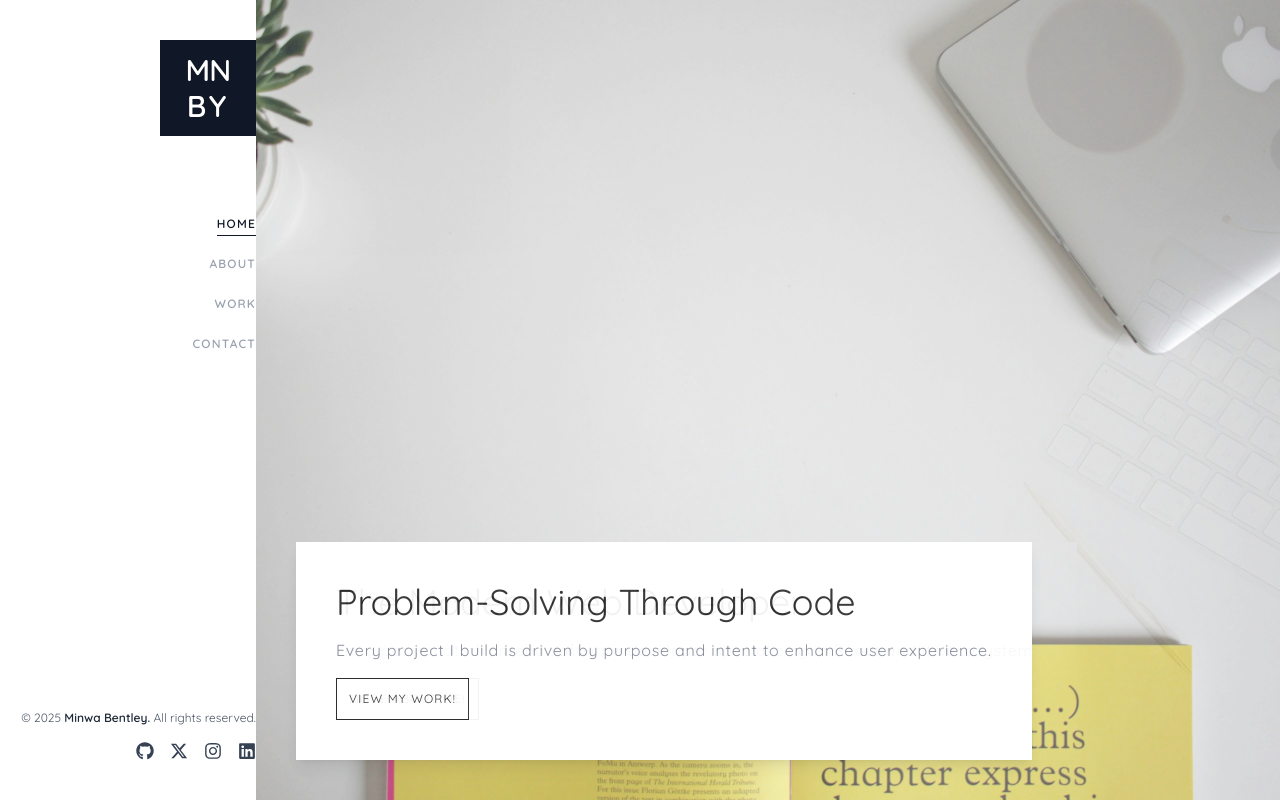
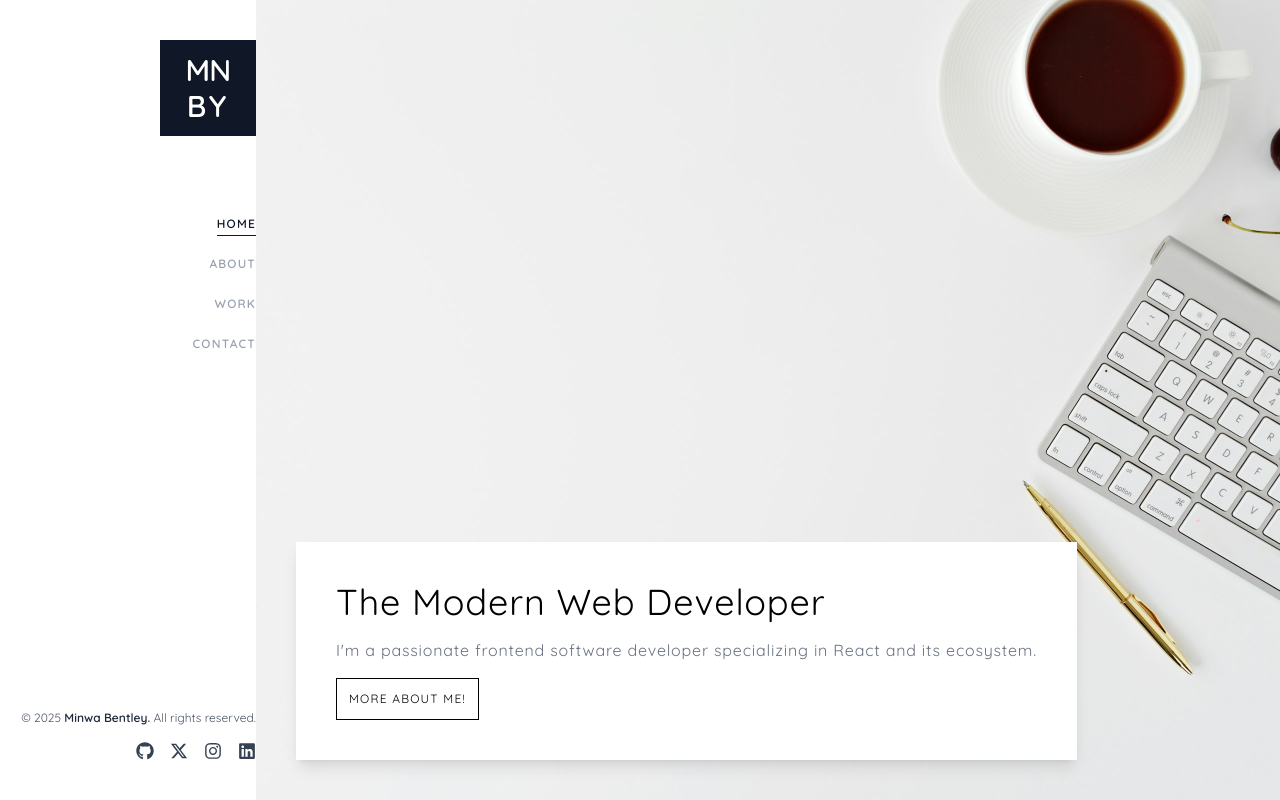
Before and after one commit to bentleyminwa/dev_portfolio, a React (Vite) app: page / in a window 1280 px wide. Built offline with nearby package versions, Linux system fonts and the light colour scheme.

Commit message:
feat: enhance HeroSlider with animation effects and adjust slide interval

```diff
--- a/src/components/Slider/Slider.tsx
+++ b/src/components/Slider/Slider.tsx
@@ -1,6 +1,25 @@
+import { motion } from "framer-motion";
 import { useEffect, useState } from "react";
 import { useNavigate } from "react-router-dom";
 import { data } from "../../assets/data/data";
+
+const cardVariants = {
+  hidden: {
+    opacity: 0,
+    y: 50,
+    transition: {
+      duration: 0.5,
+    },
+  },
+  visible: {
+    opacity: 1,
+    y: 0,
+    transition: {
+      delay: 0.5,
+      duration: 0.5,
+    },
+  },
+};
 
 export const HeroSlider: React.FC = () => {
   const [currentIndex, setCurrentIndex] = useState(0);
@@ -11,7 +30,7 @@ export const HeroSlider: React.FC = () => {
   useEffect(() => {
     const interval = setInterval(() => {
       setCurrentIndex((prevIndex) => (prevIndex + 1) % slides.length);
-    }, 5000);
+    }, 7000);
     return () => clearInterval(interval);
   }, [slides.length]);
 
@@ -30,8 +49,13 @@ export const HeroSlider: React.FC = () => {
             alt={slide.content.heading}
             className="w-full h-full object-cover object-center"
           />
-          <div className="absolute bottom-10 left-10 z-50 bg-white p-10 shadow-lg space-y-4">
-            <h1 className="text-4xl">{slide.content.heading}</h1>
+          <motion.div
+            variants={cardVariants}
+            initial="hidden"
+            animate={index === currentIndex ? "visible" : "hidden"}
+            className="absolute bottom-10 left-10 z-50 bg-white p-10 shadow-lg space-y-4"
+          >
+            <h1 className="text-4xl tracking-wide">{slide.content.heading}</h1>
             <p className="text text-gray-500 tracking-wider">
               {slide.content.description}
             </p>
@@ -41,7 +65,7 @@ export const HeroSlider: React.FC = () => {
             >
               {slide.content.buttonText}
             </button>
-          </div>
+          </motion.div>
         </div>
       ))}
     </div>
```
